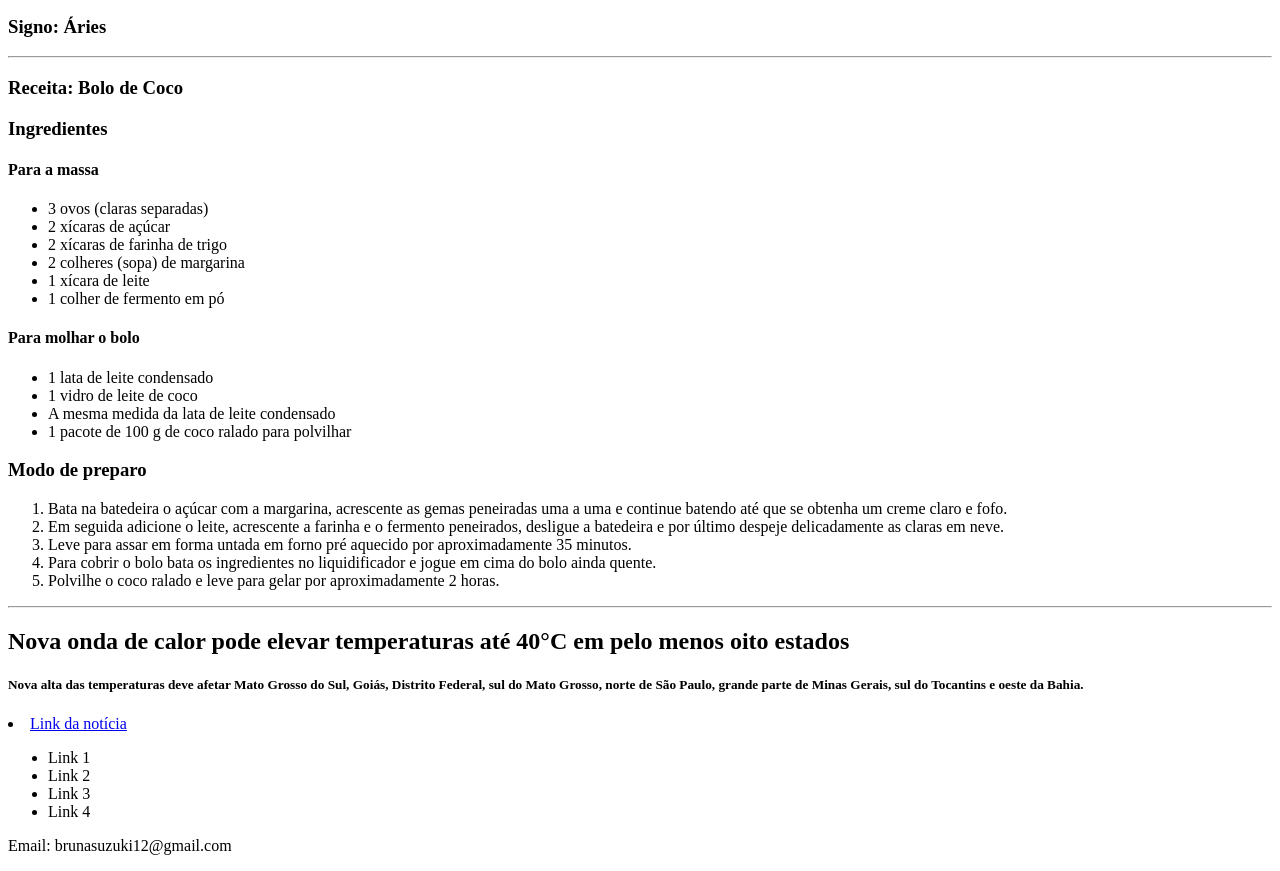
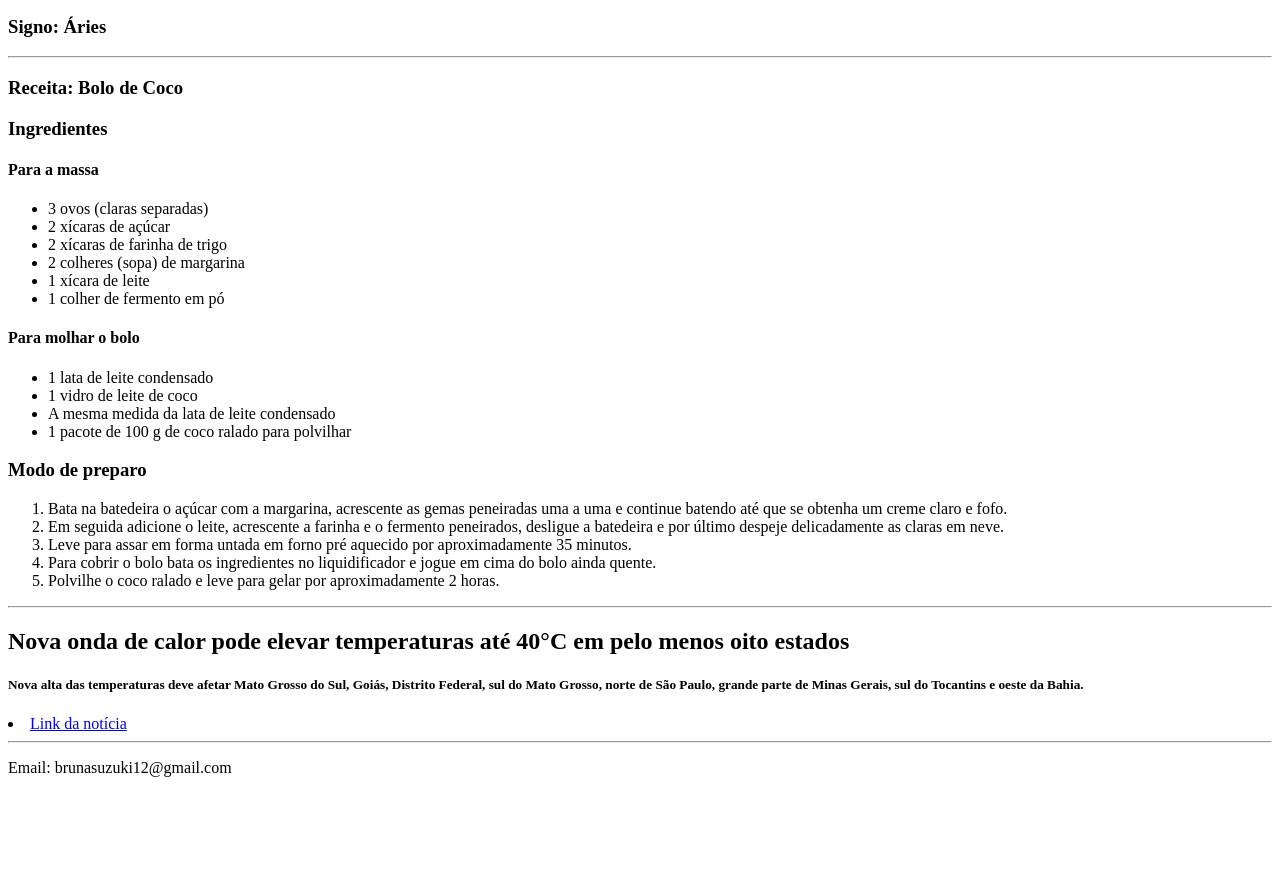
Before and after one commit to bruna-suzuki/aula06_desafio, a plain HTML site: page index.html in a window 1280 px wide. Shown: the part 92-963 px from the top of the page. After the commit the page ends 885 px from the top, so only its background shows below. Drawn offline with Linux system fonts and the light colour scheme.

Commit message:
desafio aula 6

```diff
--- a/index.html
+++ b/index.html
@@ -70,17 +70,7 @@
         <li><a href="https://g1.globo.com/meio-ambiente/noticia/2023/12/11/nova-onda-de-calor-pode-elevar-temperaturas-ate-40c-em-pelo-menos-oito-estados.ghtml">Link da notícia</a></li>
      </nav>
 
-    <aside>
-        <nav>
-            <ul>
-                <li>Link 1</li>
-                <li>Link 2</li>
-                <li>Link 3</li>
-                <li>Link 4</li>
-            </ul>
-        </nav>
-    </aside>
-
+<hr>
 
     <footer>
         <p>Email: brunasuzuki12@gmail.com</p>
```
